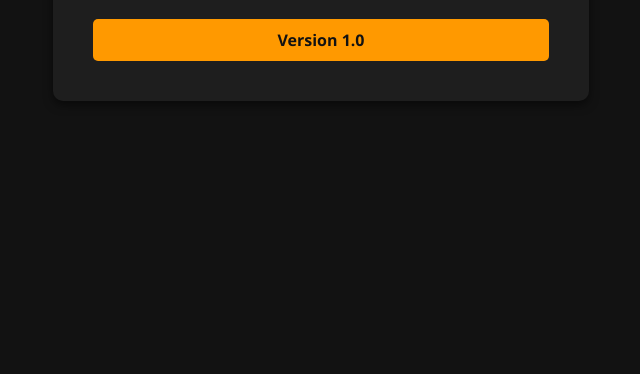
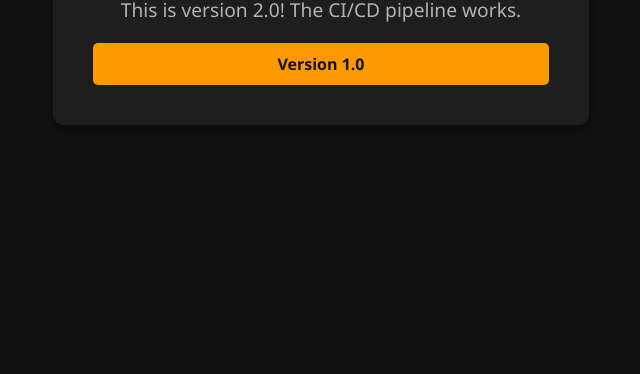
Before and after one commit to abdallahemad591/task-static-website, a plain HTML site: page tt.html in a window 1280 px wide. Shown: the part 426-800 px from the top of the page, without its empty margins (319-959 px from the left). Drawn offline with Linux system fonts and the light colour scheme.

Commit message:
Update version to test CI/CD

```diff
--- a/tt.html
+++ b/tt.html
@@ -39,6 +39,7 @@
     <div class="container">
         <h1>Hello from AWS Amplify!</h1>
         <p>This static website is deployed via a CI/CD pipeline.</p>
+        <p>This is version 2.0! The CI/CD pipeline works.</p>
         <div class="version">Version 1.0</div>
     </div>
 </body>
```
